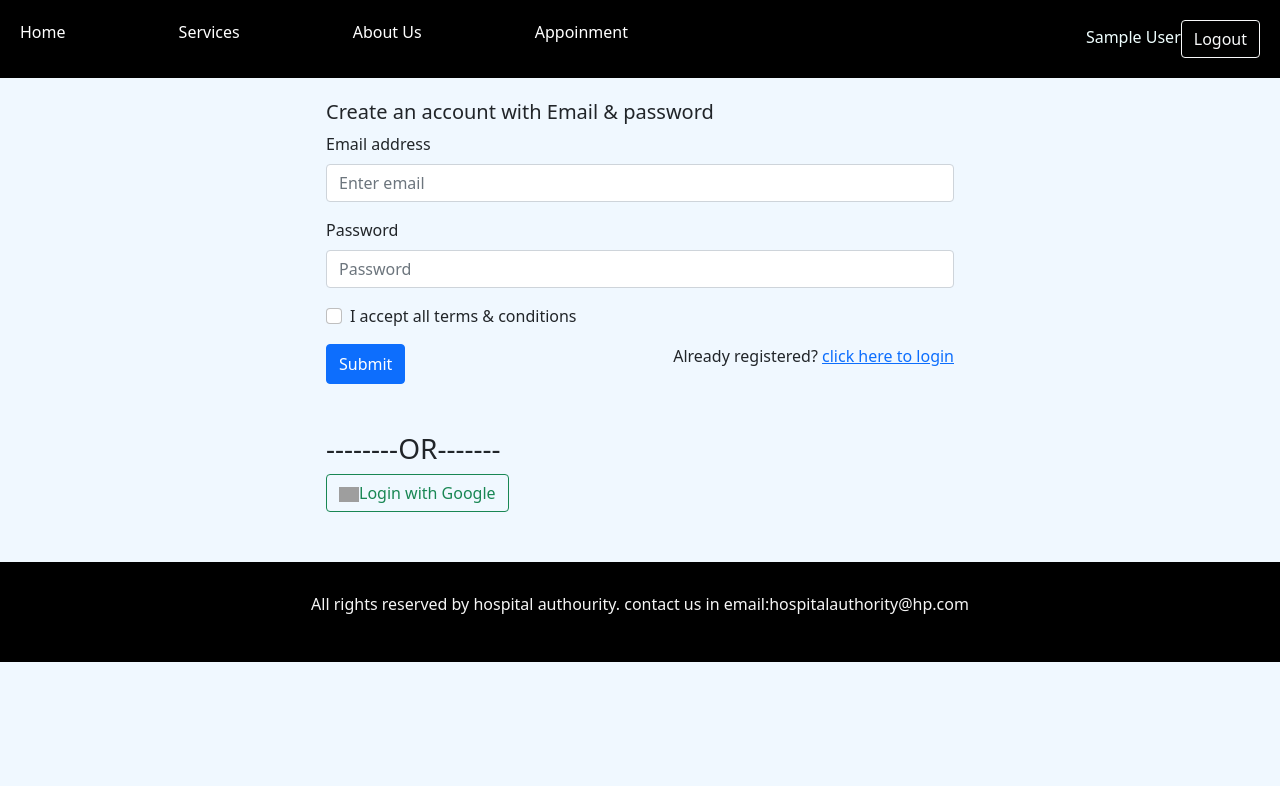
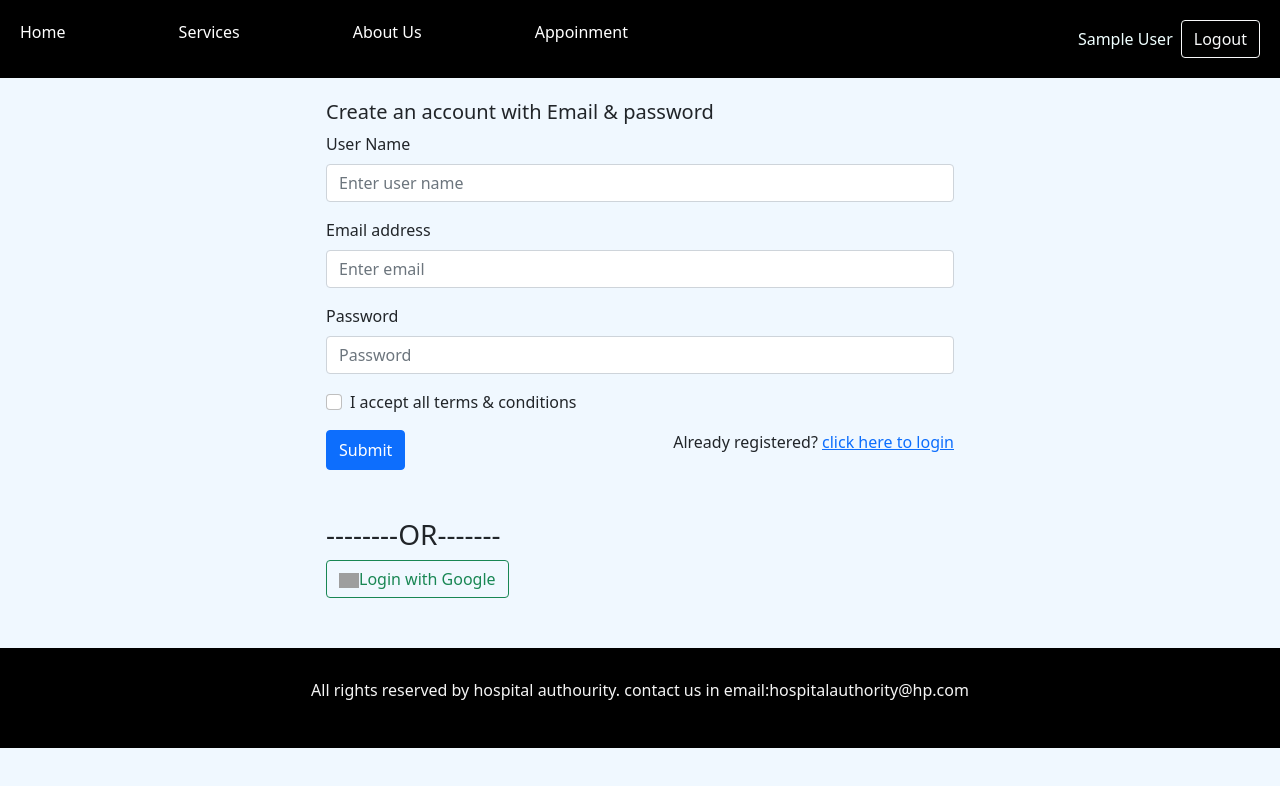
Before and after one commit to sheikhasifahmed/Allsquare-Hospital, a React (Create React App) app: page /register in a window 1280 px wide. Shown: the top 786 px of the page. Built offline with nearby package versions, Linux system fonts and the light colour scheme; no server answers; sample sign-in values are in the browser's storage; grey boxes are pictures that could not be loaded.

Commit message:
displayName

```diff
--- a/src/Firebase/useFirebase.js
+++ b/src/Firebase/useFirebase.js
@@ -8,6 +8,7 @@ import {
   createUserWithEmailAndPassword,
   signInWithEmailAndPassword,
   signOut,
+  updateProfile,
 } from "firebase/auth";
 import { useEffect, useState } from "react";
 
@@ -31,6 +32,12 @@ function useFirebase() {
 
   function loginWithEmail(email, password) {
     return signInWithEmailAndPassword(auth, email, password);
+  }
+
+  function updateUserName(displayName) {
+    updateProfile(auth.currentUser, {
+      displayName: displayName,
+    }).then(() => {});
   }
 
   const logOut = () => {
@@ -57,6 +64,7 @@ function useFirebase() {
     signWithGoogle,
     registerWithEmail,
     loginWithEmail,
+    updateUserName,
     logOut,
     isLoading,
   };
--- a/src/components/Header/Header.js
+++ b/src/components/Header/Header.js
@@ -32,22 +32,21 @@ const Header = () => {
           </NavLink>
         </div>
 
-        <div className="col-lg-6 d-flex justify-content-end">
+        <div className="col-lg-6">
           {user.email ? (
-            <div>
-              {user.displayName}
-              <Button
-                className="ms-auto"
-                variant="outline-light"
-                onClick={logOut}
-              >
+            <div className="d-flex justify-content-end align-items-center">
+              <div className="pe-2">{user.displayName}</div>
+
+              <Button variant="outline-light" onClick={logOut}>
                 Logout
               </Button>
             </div>
           ) : (
-            <NavLink className="navstyle" activeStyle={navact} to="/login">
-              Login
-            </NavLink>
+            <div className="d-flex justify-content-end">
+              <NavLink className="navstyle" activeStyle={navact} to="/login">
+                Login
+              </NavLink>
+            </div>
           )}
         </div>
       </nav>
--- a/src/components/Register/Register.js
+++ b/src/components/Register/Register.js
@@ -12,8 +12,9 @@ const Register = () => {
   const redirect_uri = location.state?.from || "/home";
   const [email, setEmail] = useState("");
   const [password, setPassword] = useState("");
+  const [name, setName] = useState("");
 
-  const { signWithGoogle } = useFirebase();
+  const { signWithGoogle, registerWithEmail, updateUserName } = useFirebase();
 
   const googleLogin = () => {
     signWithGoogle().then((result) => {
@@ -28,12 +29,20 @@ const Register = () => {
     setPassword(e.target.value);
   };
 
-  const { registerWithEmail } = useFirebase();
+  const handleName = (e) => {
+    setName(e.target.value);
+  };
+
+  const updateName = () => {
+    updateUserName(name);
+  };
 
   const register = (e) => {
     e.preventDefault();
-    registerWithEmail(email, password).then((userCredential) => {
+    registerWithEmail(email, password).then(() => {
+      updateName();
       history.push("/home");
+      window.location.reload();
     });
   };
 
@@ -45,6 +54,14 @@ const Register = () => {
             Create an account with Email & password
           </h5>
           <Form onSubmit={register} className="form-style   mx-auto">
+            <Form.Group className="mb-3" controlId="formBasicName">
+              <Form.Label>User Name</Form.Label>
+              <Form.Control
+                onBlur={handleName}
+                type="text"
+                placeholder="Enter user name"
+              />
+            </Form.Group>
             <Form.Group className="mb-3" controlId="formBasicEmail">
               <Form.Label>Email address</Form.Label>
               <Form.Control
```
Also changed, not shown: 6 other files (tests, documents, lock files or other folders).
